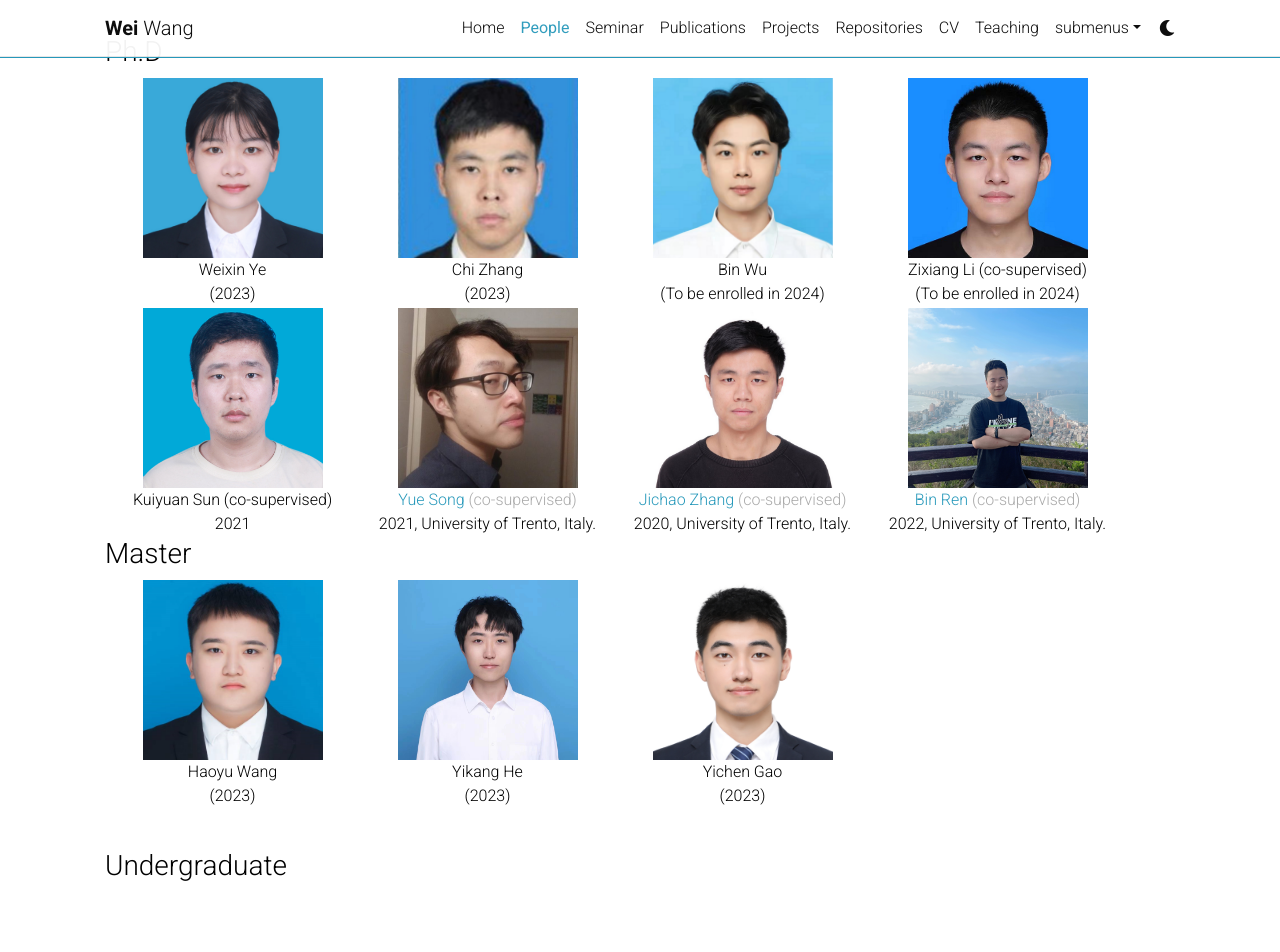
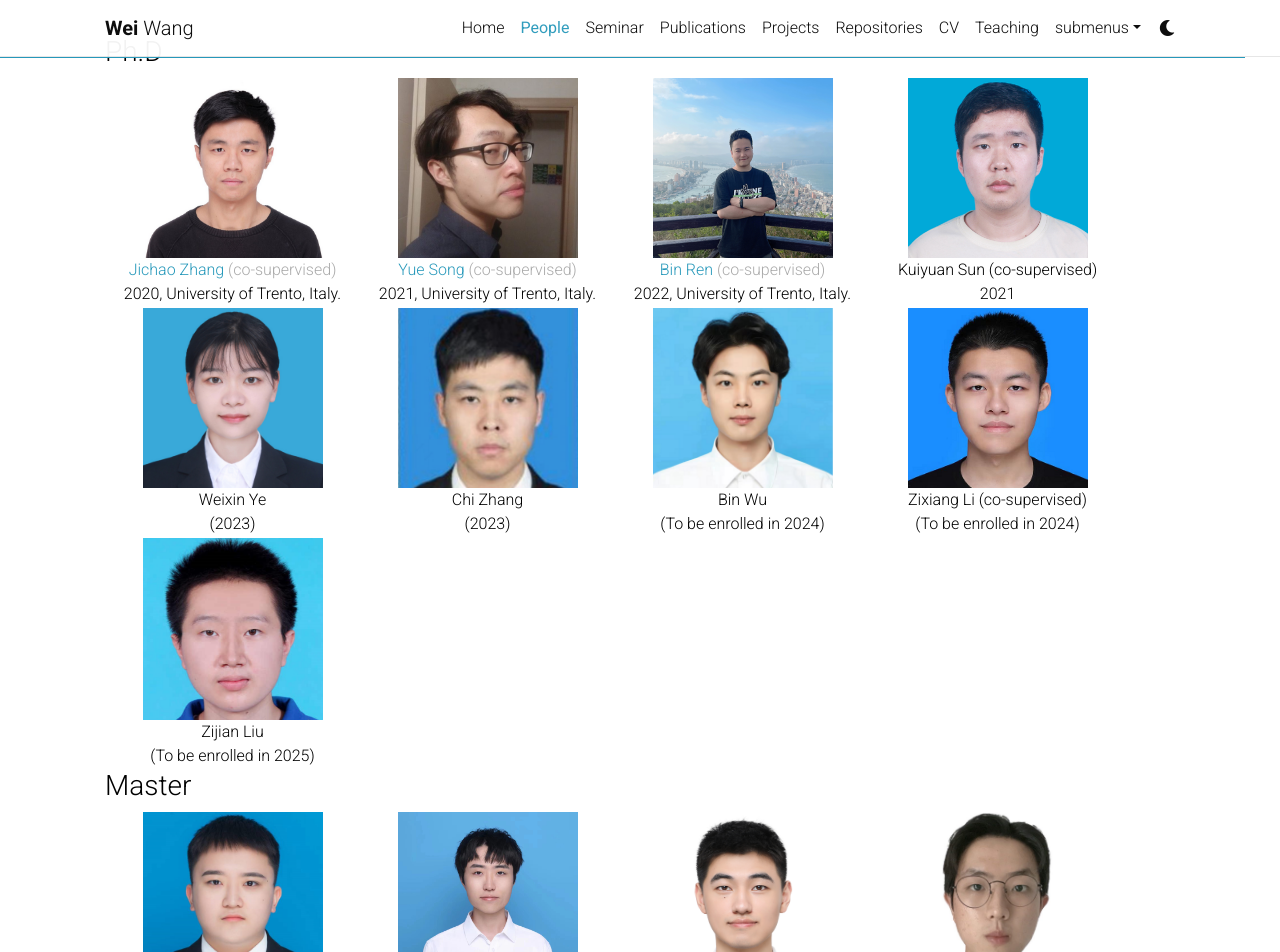
Before and after one commit to WeiWangTrento/WeiWangTrento.github.io, a Jekyll site: the page built from _pages/People.md, in a window 1280 px wide and 1400 px high, scrolled down 811 px. Shown: the top 952 px of the window. Built offline with Jekyll 4.4.1, drawn with Linux system fonts in a browser that asks for light colours; comment, search, counter and statistics services are not loaded; a style sheet for code colours, icons or effects is not loaded; some of the changed text lies outside the part shown.

Commit message:
Update People.md

```diff
--- a/_pages/People.md
+++ b/_pages/People.md
@@ -51,6 +51,45 @@
 
 
 ### Ph.D
+<table  rules="none">
+	<tr>
+	<td  width="255" align="center">
+			<center>
+				<img src="https://raw.githubusercontent.com/WeiWangTrento/WeiWangTrento.github.io/master/assets/img/people_imgs/zhangjc.jpg" width=180 />
+				<br/>
+				<font color="AAAAAA"><a href="https://scholar.google.com/citations?user=SPEECTIAAAAJ&hl=en">Jichao Zhang</a> (co-supervised)</font>
+				<br/>
+                <font>2020, University of Trento, Italy.</font>
+			</center>
+		</td>
+        <td  width="255" align="center">
+			<center>
+				<img src="https://raw.githubusercontent.com/WeiWangTrento/WeiWangTrento.github.io/master/assets/img/people_imgs/songy.jpg" width=180 />
+				<br/>
+				<font color="AAAAAA"><a href="https://kingjamessong.github.io/">Yue Song</a> (co-supervised)</font>
+				<br/>
+                <font>2021, University of Trento, Italy.</font>
+			</center>
+		</td>
+	<td  width="255" align="center">
+			<center>
+				<img src="https://raw.githubusercontent.com/WeiWangTrento/WeiWangTrento.github.io/master/assets/img/people_imgs/renb.jpg" width=180 />
+				<br/>
+				<font color="AAAAAA"><a href="https://amazingren.github.io/">Bin Ren</a> (co-supervised)</font><br/>
+                <font>2022, University of Trento, Italy.</font>
+			</center>
+		</td>
+	<td  width="255" align="center">
+			<center>
+				<img src="https://raw.githubusercontent.com/WeiWangTrento/WeiWangTrento.github.io/master/assets/img/people_imgs/songky.jpg" width=180 />
+				<br/>
+				<font>Kuiyuan Sun (co-supervised)</font><br/>
+                2021
+			</center>
+		</td>
+	</tr>
+</table>
+
 <table  rules="none" >
 	<tr>
 		<td  width="255" align="center">
@@ -88,44 +127,20 @@
 	</tr>
 </table>
 
-<table  rules="none">
+<table  rules="none" >
 	<tr>
 		<td  width="255" align="center">
 			<center>
-				<img src="https://raw.githubusercontent.com/WeiWangTrento/WeiWangTrento.github.io/master/assets/img/people_imgs/songky.jpg" width=180 />
+				<img src="https://raw.githubusercontent.com/WeiWangTrento/WeiWangTrento.github.io/master/assets/img/people_imgs/liuzj.png" width=180 />
 				<br/>
-				<font>Kuiyuan Sun (co-supervised)</font><br/>
-                2021
-			</center>
-		</td>
-        <td  width="255" align="center">
-			<center>
-				<img src="https://raw.githubusercontent.com/WeiWangTrento/WeiWangTrento.github.io/master/assets/img/people_imgs/songy.jpg" width=180 />
-				<br/>
-				<font color="AAAAAA"><a href="https://kingjamessong.github.io/">Yue Song</a> (co-supervised)</font>
-				<br/>
-                <font>2021, University of Trento, Italy.</font>
-			</center>
-		</td>
-		<td  width="255" align="center">
-			<center>
-				<img src="https://raw.githubusercontent.com/WeiWangTrento/WeiWangTrento.github.io/master/assets/img/people_imgs/zhangjc.jpg" width=180 />
-				<br/>
-				<font color="AAAAAA"><a href="https://scholar.google.com/citations?user=SPEECTIAAAAJ&hl=en">Jichao Zhang</a> (co-supervised)</font>
-				<br/>
-                <font>2020, University of Trento, Italy.</font>
-			</center>
-		</td>
-		<td  width="255" align="center">
-			<center>
-				<img src="https://raw.githubusercontent.com/WeiWangTrento/WeiWangTrento.github.io/master/assets/img/people_imgs/renb.jpg" width=180 />
-				<br/>
-				<font color="AAAAAA"><a href="https://amazingren.github.io/">Bin Ren</a> (co-supervised)</font><br/>
-                <font>2022, University of Trento, Italy.</font>
+				<font>Zijian Liu</font><br/>
+                		(To be enrolled in 2025)
 			</center>
 		</td>
 	</tr>
 </table>
+
+
 
 
 ### Master
@@ -155,6 +170,43 @@
 				(2023)
 			</center>
 		</td>
+		<td  width="255" align="center">
+			<center>
+				<img src="https://raw.githubusercontent.com/WeiWangTrento/WeiWangTrento.github.io/master/assets/img/people_imgs/lia.png" width=180 />
+				<br/>
+				<font>Ang li</font><br/>
+				(To be enrolled in 2024)
+			</center>
+		</td>
+	</tr>
+</table>
+
+<table  rules="none">
+	<tr>
+		<td  width="255" align="center">
+			<center>
+				<img src="https://raw.githubusercontent.com/WeiWangTrento/WeiWangTrento.github.io/master/assets/img/people_imgs/zhangjy.png" width=180 />
+				<br/>
+				<font>Jingyi Zhang</font><br/>
+				 (To be enrolled in 2024)
+			</center>
+		</td>
+		<td  width="255" align="center">
+			<center>
+				<img src="https://raw.githubusercontent.com/WeiWangTrento/WeiWangTrento.github.io/master/assets/img/people_imgs/wangcy.png" width=180 />
+				<br/>
+				<font>Chunyang Wang</font><br/>
+				(To be enrolled in 2024)
+			</center>
+		</td>
+		<td  width="255" align="center">
+			<center>
+				<img src="https://raw.githubusercontent.com/WeiWangTrento/WeiWangTrento.github.io/master/assets/img/people_imgs/guozb.png" width=180 />
+				<br/>
+				<font>Zhibin Guo</font><br/>
+				(To be enrolled in 2024)
+			</center>
+		</td>
 	</tr>
 </table>
 <br>
```
